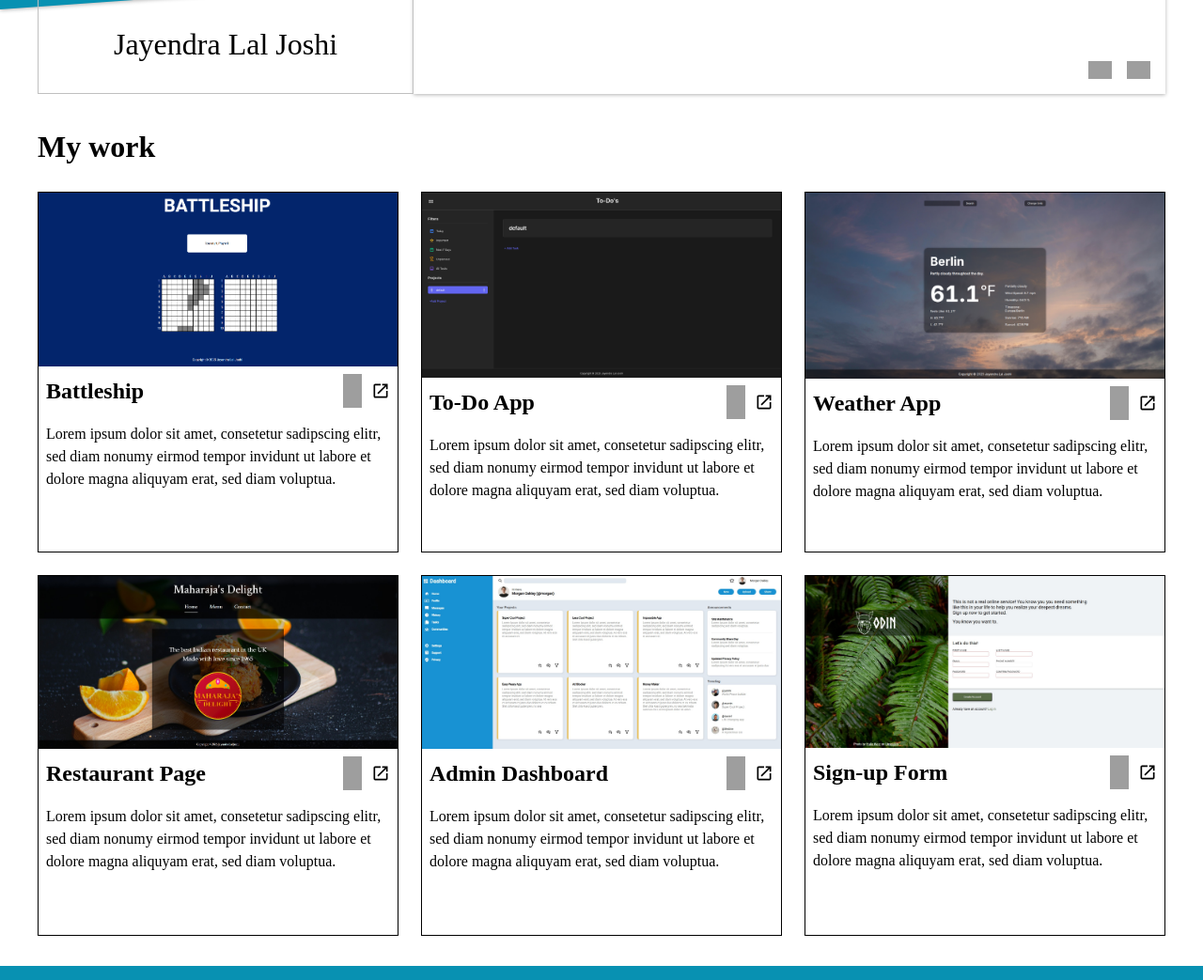
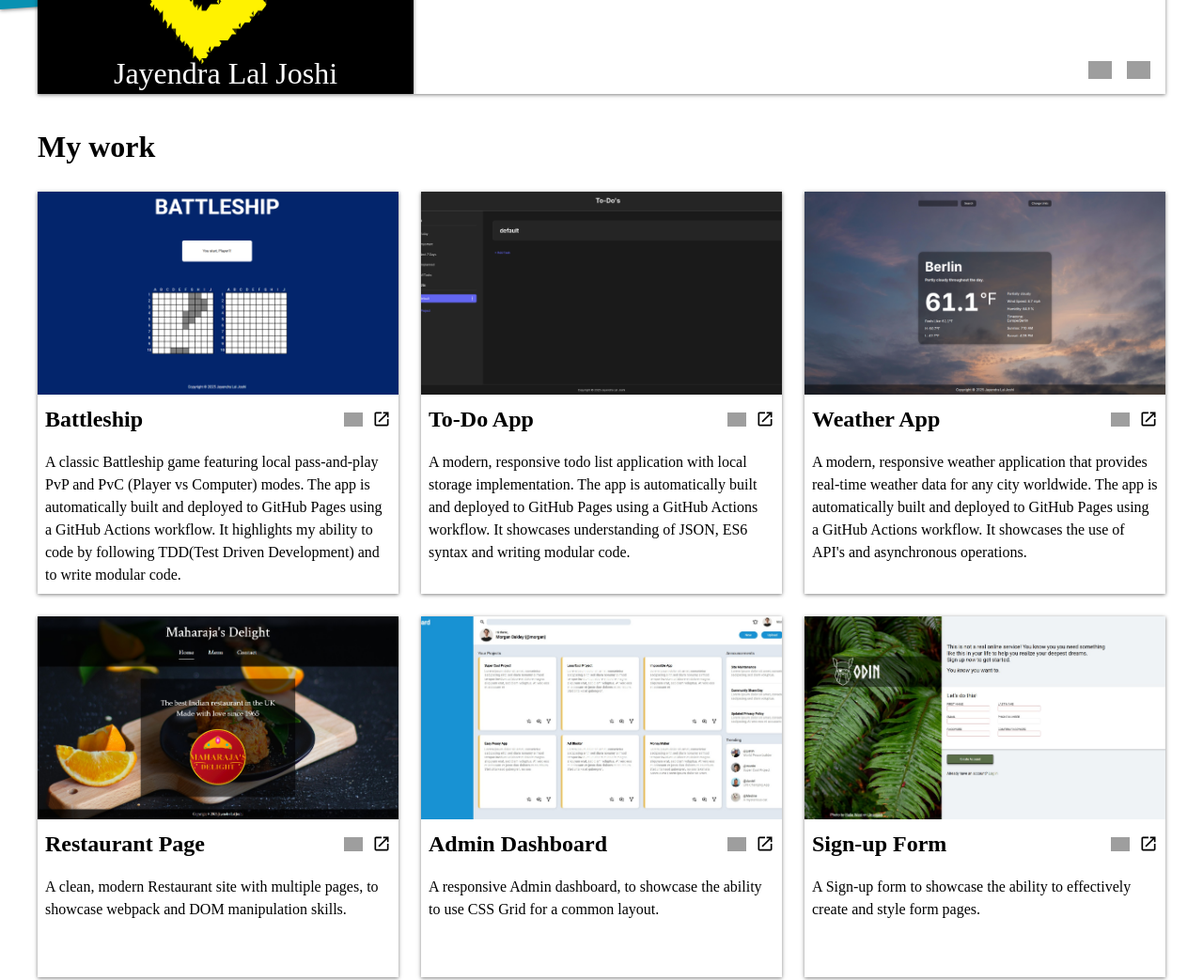
Before and after one commit to JayendraJoshi/Homepage, a plain HTML site: page index.html in a window 1280 px wide. Shown: the part 340-1383 px from the top of the page at 94% size. Drawn offline with Linux system fonts and the light colour scheme; grey boxes are pictures that could not be loaded.

Commit message:
Exchange profile pic, add content, add links to icons, improve styling

```diff
--- a/index.html
+++ b/index.html
@@ -11,15 +11,15 @@
     <header>
         <div class="header-wrapper">
             <div class="profile-picture-container">
-            <img src=".\assets\images\placeholder.jpg" class="profile-picture">
+            <img src=".\assets\images\j.png" class="profile-picture">
             <p class="name">Jayendra Lal Joshi</p>
         </div>
         <div class="about-me-container">
             <h1>About me</h1>
-            <p>Lorem ipsum dolor sit amet, consetetur sadipscing elitr, sed diam nonumy eirmod tempor invidunt ut labore et dolore magna aliquyam erat, sed diam voluptua. At vero eos et accusam et justo duo dolores et ea rebum. Stet clita kasd gubergren, no sea takimata sanctus est Lorem ipsum dolor sit amet. Lorem ipsum dolor sit amet, consetetur sadipscing elitr, sed diam nonumy eirmod tempor invidunt ut labore et dolore magna aliquyam erat, sed diam voluptua. At vero eos et accusam et justo duo dolores et ea rebum.Lorem ipsum dolor sit amet, consetetur sadipscing elitr, sed diam nonumy eirmod tempor invidunt ut labore et dolore magna aliquyam erat, sed diam voluptua.</p>
+            <p>I got into coding after discovering it while browsing the web. Since then, I’ve been working through The Odin Project curriculum to build my full-stack skills. Alongside that, I’m completing a software development apprenticeship in Berlin, Germany, and I’m currently in my final year. This page highlights a selection of projects I built as part of The Odin Project. The projects are listed from most recent to oldest, so the top entries reflect my most recent approach. Please note that some of the older projects may not follow best practices, as they were built earlier in my learning journey, nevertheless I decided to include them as they showcase my gradual progress.</p>
             <div class="social-links">
-                <img src="https://cdn.jsdelivr.net/gh/devicons/devicon@latest/icons/github/github-original.svg" class="icon"/>
-                <img src="https://cdn.jsdelivr.net/gh/devicons/devicon@latest/icons/linkedin/linkedin-plain.svg"  class="icon"/>
+                <a href="https://github.com/JayendraJoshi?tab=repositories" target="_blank"><img src="https://cdn.jsdelivr.net/gh/devicons/devicon@latest/icons/github/github-original.svg" class="icon"/></a>
+                <a href="https://www.linkedin.com/in/jayendra-lal-joshi-2202b6317" target="_blank"><img src="https://cdn.jsdelivr.net/gh/devicons/devicon@latest/icons/linkedin/linkedin-plain.svg"  class="icon"/></a>
             </div>
         </div>
         </div>
@@ -28,87 +28,87 @@
         <div class="main-wrapper">
             <h1>My work</h1>
             <div class="card">
-                <img src="./assets/images/battleship.png">
+                <img src="./assets/images/battleship.png" class="screenshot">
                 <div class="project-details-container">
                     <div class="project-title-and-icons-container">
                         <h2>Battleship
                         </h2>
                          <div class="icons-container">
-                        <img src="https://cdn.jsdelivr.net/gh/devicons/devicon@latest/icons/github/github-original.svg" class="icon"/>
-                        <img src="./assets/svgs/open-in-new.svg" width="24" height="24" class="icon">
+                       <a href="https://github.com/JayendraJoshi/Battleship" target="_blank"> <img src="https://cdn.jsdelivr.net/gh/devicons/devicon@latest/icons/github/github-original.svg" class="icon"/></a>
+                   <a href="https://jayendrajoshi.github.io/Battleship/" target="_blank">   <img src="./assets/svgs/open-in-new.svg" width="24" height="24" class="icon"></a>
                         </div>
                     </div>
-                    <p>Lorem ipsum dolor sit amet, consetetur sadipscing elitr, sed diam nonumy eirmod tempor invidunt ut labore et dolore magna aliquyam erat, sed diam voluptua.</p>
+                    <p>A classic Battleship game featuring local pass-and-play PvP and PvC (Player vs Computer) modes. The app is automatically built and deployed to GitHub Pages using a GitHub Actions workflow. It highlights my ability to code by following TDD(Test Driven Development) and to write modular code.</p>
                 </div>
             </div>
              <div class="card">
-                <img src="./assets/images/todo-list.png">
+                <img src="./assets/images/todo-list.png" class="screenshot">
                 <div class="project-details-container">
                     <div class="project-title-and-icons-container">
                         <h2>To-Do App
                         </h2>
                         <div class="icons-container">
-                            <img src="https://cdn.jsdelivr.net/gh/devicons/devicon@latest/icons/github/github-original.svg" class="icon"/>
-                            <img src="./assets/svgs/open-in-new.svg" width="24" height="24" class="icon">
+                          <a href="https://github.com/JayendraJoshi/Todo-List" target="_blank"> <img src="https://cdn.jsdelivr.net/gh/devicons/devicon@latest/icons/github/github-original.svg" class="icon"/></a>
+                           <a href="https://jayendrajoshi.github.io/Todo-List/" target="_blank"> <img src="./assets/svgs/open-in-new.svg" width="24" height="24" class="icon"></a>
                         </div>
                     </div>
-                    <p>Lorem ipsum dolor sit amet, consetetur sadipscing elitr, sed diam nonumy eirmod tempor invidunt ut labore et dolore magna aliquyam erat, sed diam voluptua.</p>
+                    <p>A modern, responsive todo list application with local storage implementation. The app is automatically built and deployed to GitHub Pages using a GitHub Actions workflow. It showcases understanding of JSON, ES6 syntax and writing modular code.</p>
                 </div>
             </div>
              <div class="card">
-                <img src="./assets/images/weather-app.png">
+                <img src="./assets/images/weather-app.png" class="screenshot">
                 <div class="project-details-container">
                     <div class="project-title-and-icons-container">
                         <h2>Weather App
                         </h2>
                         <div class="icons-container">
-                            <img src="https://cdn.jsdelivr.net/gh/devicons/devicon@latest/icons/github/github-original.svg" class="icon"/>
-                            <img src="./assets/svgs/open-in-new.svg" width="24" height="24" class="icon">
+                           <a href="https://github.com/JayendraJoshi/Weather-App" target="_blank"> <img src="https://cdn.jsdelivr.net/gh/devicons/devicon@latest/icons/github/github-original.svg" class="icon"/></a>
+                           <a href="https://jayendrajoshi.github.io/Weather-App/" target="_blank"> <img src="./assets/svgs/open-in-new.svg" width="24" height="24" class="icon"></a>
                         </div>
                     </div>
-                    <p>Lorem ipsum dolor sit amet, consetetur sadipscing elitr, sed diam nonumy eirmod tempor invidunt ut labore et dolore magna aliquyam erat, sed diam voluptua.</p>
+                    <p>A modern, responsive weather application that provides real-time weather data for any city worldwide. The app is automatically built and deployed to GitHub Pages using a GitHub Actions workflow. It showcases the use of API's and asynchronous operations.</p>
                 </div>
             </div>
              <div class="card">
-                <img src="./assets/images/restaurant.jpg">
+                <img src="./assets/images/restaurant.jpg" class="screenshot">
                 <div class="project-details-container">
                     <div class="project-title-and-icons-container">
                         <h2> Restaurant Page
                         </h2>
                          <div class="icons-container">
-                        <img src="https://cdn.jsdelivr.net/gh/devicons/devicon@latest/icons/github/github-original.svg" class="icon"/>
-                        <img src="./assets/svgs/open-in-new.svg" width="24" height="24" class="icon">
+                      <a href="https://github.com/JayendraJoshi/Restaurant-Page" target="_blank">  <img src="https://cdn.jsdelivr.net/gh/devicons/devicon@latest/icons/github/github-original.svg" class="icon"/></a>
+                      <a href="https://jayendrajoshi.github.io/Restaurant-Page/" target="_blank"> <img src="./assets/svgs/open-in-new.svg" width="24" height="24" class="icon"></a>
                         </div>
                     </div>
-                    <p>Lorem ipsum dolor sit amet, consetetur sadipscing elitr, sed diam nonumy eirmod tempor invidunt ut labore et dolore magna aliquyam erat, sed diam voluptua.</p>
+                    <p>A clean, modern Restaurant site with multiple pages, to showcase webpack and DOM manipulation skills.</p>
                 </div>
             </div>
              <div class="card">
-                <img src="./assets/images/admin-dashboard.jpg">
+                <img src="./assets/images/admin-dashboard.jpg" class="screenshot">
                 <div class="project-details-container">
                     <div class="project-title-and-icons-container">
                         <h2>Admin Dashboard
                         </h2>
                         <div class="icons-container">
-                            <img src="https://cdn.jsdelivr.net/gh/devicons/devicon@latest/icons/github/github-original.svg" class="icon"/>
-                            <img src="./assets/svgs/open-in-new.svg" width="24" height="24" class="icon">
+                        <a href="https://github.com/JayendraJoshi/admin-dashboard" target="_blank">    <img src="https://cdn.jsdelivr.net/gh/devicons/devicon@latest/icons/github/github-original.svg" class="icon"/></a>
+                        <a href="https://jayendrajoshi.github.io/admin-dashboard/" target="_blank">  <img src="./assets/svgs/open-in-new.svg" width="24" height="24" class="icon"></a>
                         </div>
                     </div>
-                    <p>Lorem ipsum dolor sit amet, consetetur sadipscing elitr, sed diam nonumy eirmod tempor invidunt ut labore et dolore magna aliquyam erat, sed diam voluptua.</p>
+                    <p>A responsive Admin dashboard, to showcase the ability to use CSS Grid for a common layout. </p>
                 </div>
             </div>
              <div class="card">
-                <img src="./assets/images/signup-form.jpg">
+                <img src="./assets/images/signup-form.jpg" class="screenshot">
                 <div class="project-details-container">
                     <div class="project-title-and-icons-container">
                         <h2>Sign-up Form
                         </h2>
                        <div class="icons-container">
-                        <img src="https://cdn.jsdelivr.net/gh/devicons/devicon@latest/icons/github/github-original.svg" class="icon"/>
-                        <img src="./assets/svgs/open-in-new.svg" width="24" height="24" class="icon">
+                        <a href="https://github.com/JayendraJoshi/sign-up-form" target="_blank"><img src="https://cdn.jsdelivr.net/gh/devicons/devicon@latest/icons/github/github-original.svg" class="icon"/></a>
+                        <a href="https://jayendrajoshi.github.io/sign-up-form/" target="blank"><img src="./assets/svgs/open-in-new.svg" width="24" height="24" class="icon"></a>
                         </div>
                     </div>
-                    <p>Lorem ipsum dolor sit amet, consetetur sadipscing elitr, sed diam nonumy eirmod tempor invidunt ut labore et dolore magna aliquyam erat, sed diam voluptua.</p>
+                    <p> A Sign-up form to showcase the ability to effectively create and style form pages.</p>
                 </div>
             </div>
         </div>
@@ -129,8 +129,8 @@
             </div>
             <p></p>
             <div class="icon-container">
-                <img src="https://cdn.jsdelivr.net/gh/devicons/devicon@latest/icons/github/github-original.svg" class="icon"/>
-                <img src="https://cdn.jsdelivr.net/gh/devicons/devicon@latest/icons/linkedin/linkedin-plain.svg" class="icon"/>
+               <a href="https://github.com/JayendraJoshi?tab=repositories" target="_blank"><img src="https://cdn.jsdelivr.net/gh/devicons/devicon@latest/icons/github/github-original.svg" class="icon"/></a>
+               <a href="https://www.linkedin.com/in/jayendra-lal-joshi-2202b6317" target="_blank"><img src="https://cdn.jsdelivr.net/gh/devicons/devicon@latest/icons/linkedin/linkedin-plain.svg"  class="icon"/></a>
             </div>
         </div>
         <img src="./assets/images/office.jpg">
--- a/styles.css
+++ b/styles.css
@@ -64,7 +64,7 @@ header .icon{
 .skewed-shape{
      transform-origin: top left;
     background-color:rgba(8, 145, 178);
-    box-shadow: 0 1px 4px rgba(0, 0, 0, 0.3);
+    box-shadow: 0 1px 4px rgba(0, 0, 0, 0.5);
     flex:1;
     position:absolute;
     left:0;
@@ -79,6 +79,7 @@ header .icon{
     z-index:1;
     flex-basis:400px;
     flex-shrink:0;
+   box-shadow: 0 1px 4px rgba(0, 0, 0, 0.5);
 }
 .header-wrapper{
     flex: 0 1 100%;
@@ -89,11 +90,13 @@ header .icon{
 }
 .about-me-container{
     background-color:white;
-    box-shadow: 0 1px 4px rgba(0, 0, 0, 0.3);
+    box-shadow: 0 1px 4px rgba(0, 0, 0, 0.5);
     padding:1rem;
     display:flex;
     flex-direction:column;
     align-items:stretch;
+    gap:1rem;
+    font-size:1.2rem;
 
 }
 .header-wrapper .social-links{
@@ -105,12 +108,14 @@ header .icon{
 }
 .profile-picture-container .name{
     position:absolute;
-    bottom:5px;
+    top:94%;
     left:50%;
     transform: translate(-50%, -50%);
+    bottom:-5%;
     font-size:2rem;
     width:100%;
     text-align:center;
+    color:white;
 }
 main{
     background-color:white;
@@ -126,24 +131,27 @@ main .main-wrapper{
     margin-inline:auto;
     width:100%;
     max-width:1400px;
+    align-items:stretch;
 }
 main h1{
     grid-column: 1/ -1;
 }
 main .card{
-    border:1px solid black;
     width:100%;
     display:flex;
     flex-direction:column;
     aspect-ratio:1/1;
+    box-shadow: 0 1px 4px rgba(0, 0, 0, 0.5);
+
 
 }
 
-.card img{
-    width:100%;
-    height:auto;
+.screenshot{
+    width: 100%;
+        aspect-ratio:16/9;
+        object-fit: cover;
+        object-position: center;
 }
-
 
 .project-details-container{
     display:flex;
@@ -166,6 +174,9 @@ main .card{
     display:flex;
     gap:10px;
 
+}
+.icons-container a{
+    margin:auto;
 }
 .card .icon{
     width:20px;
@@ -195,6 +206,8 @@ footer img{
    flex-basis:50%;
    object-fit:cover;
    min-width:0px;
+   width:400px;
+   height:auto;
 }
 footer .icon{
     width:25px;
@@ -231,6 +244,7 @@ main .main-wrapper{
 .profile-picture-container{
     float:left;
     margin-left:-1rem;
+    margin-right: 1.25rem;
   }
   .profile-picture{
     width:250px;
@@ -254,11 +268,15 @@ main .main-wrapper{
         display:flex;
         flex-direction:column;
         align-items:center;
+        gap:1rem;
+    }
+    .about-me-container{
+        display:flex;
     }
     .profile-picture-container .name{
         left: 50%;
         transform: translateX(-50%);
-        top:80%;
+        top:85%;
 
     }
     .profile-picture{
```
Also changed, not shown: assets/images/j.png (added), 1 other file.
